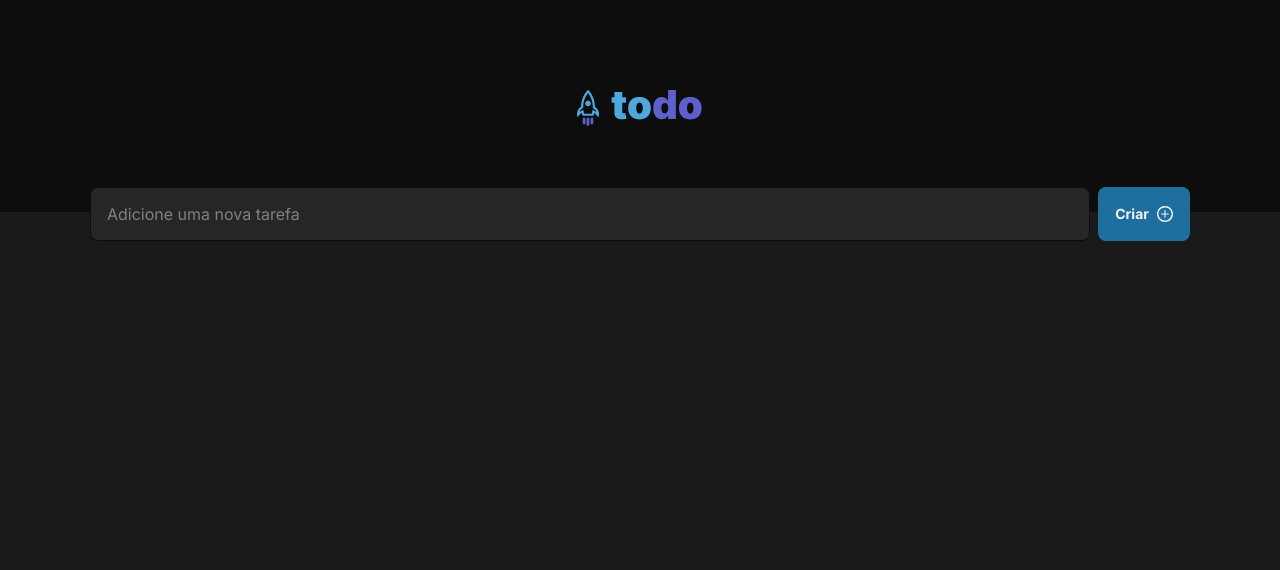
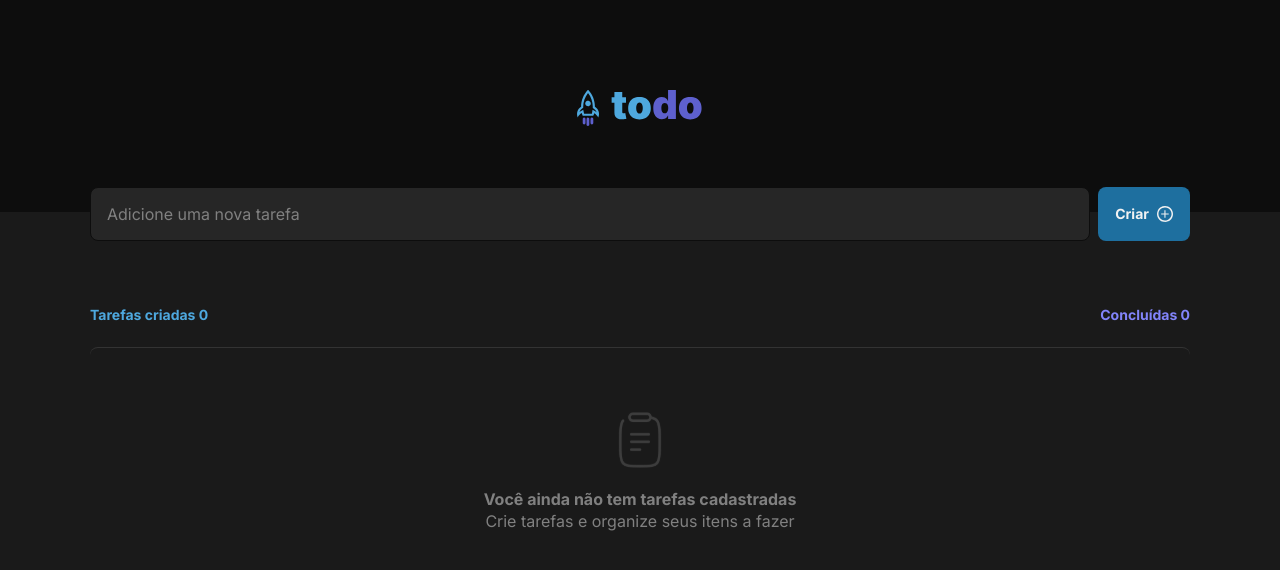
Before and after one commit to LuisNettoo/todolist-frontend, a React (Vite) app: page / in a window 1280 px wide. Shown: the top 570 px of the page. Built offline with nearby package versions, Linux system fonts and the light colour scheme; the HTML template or start-up script is replaced by a standard one.

Commit message:
TaskList and NoTasksRegistered created

```diff
--- a/src/App.tsx
+++ b/src/App.tsx
@@ -1,5 +1,6 @@
 import Header from "./components/Header"
 import NewTaskBar from "./components/NewTaskBar"
+import TasksList from "./components/TasksList"
 import { GlobalStyles } from "./styles/global"
 
 function App() {
@@ -7,6 +8,7 @@ function App() {
     <>
       <Header />
       <NewTaskBar />
+      <TasksList />
       <GlobalStyles />
     </>
   )
--- /dev/null
+++ b/src/components/NoTasksRegistered/index.tsx
@@ -0,0 +1,13 @@
+import { Container } from "./styles"
+import clipboard from "../../assets/clipboard.svg"
+
+function NoTasksRegistered() {
+  return (
+    <Container>
+      <img src={clipboard} alt="Ícon de prancheta" />
+      <p><strong>Você ainda não tem tarefas cadastradas</strong><br />Crie tarefas e organize seus itens a fazer</p>
+    </Container>
+  )
+}
+
+export default NoTasksRegistered
--- /dev/null
+++ b/src/components/NoTasksRegistered/styles.ts
@@ -0,0 +1,20 @@
+import styled from "styled-components";
+
+export const Container = styled.section`
+  max-width: 1100px;
+  margin: 24px auto;
+  text-align: center;
+
+  border-top: 1px var(--gray-400) solid;
+  border-radius: 8px;
+
+  img {
+    margin-top: 64px;
+    margin-bottom: 16px;
+  }
+
+  p {
+    color: var(--gray-300);
+    line-height: 140%;
+  }
+`
--- /dev/null
+++ b/src/components/TasksList/index.tsx
@@ -0,0 +1,16 @@
+import NoTasksRegistered from "../NoTasksRegistered"
+import { Container } from "./styles"
+
+function TasksList() {
+  return (
+    <Container>
+      <header>
+        <div>Tarefas criadas <span>0</span></div>
+        <div>Concluídas <span>0</span></div>
+      </header>
+      <NoTasksRegistered />
+    </Container>
+  )
+}
+
+export default TasksList
--- /dev/null
+++ b/src/components/TasksList/styles.ts
@@ -0,0 +1,22 @@
+import styled from "styled-components";
+
+export const Container = styled.main`
+  max-width: 1100px;
+  margin: 91px auto;
+
+  header {
+    display: flex;
+    justify-content: space-between;
+
+    font-size: 14px;
+    font-weight: bold;
+
+    div:first-child {
+      color: var(--blue);
+    }
+
+    div:last-child {
+      color: var(--purple);
+    }
+  }
+`
```
Also changed, not shown: src/assets/clipboard.svg (added).
